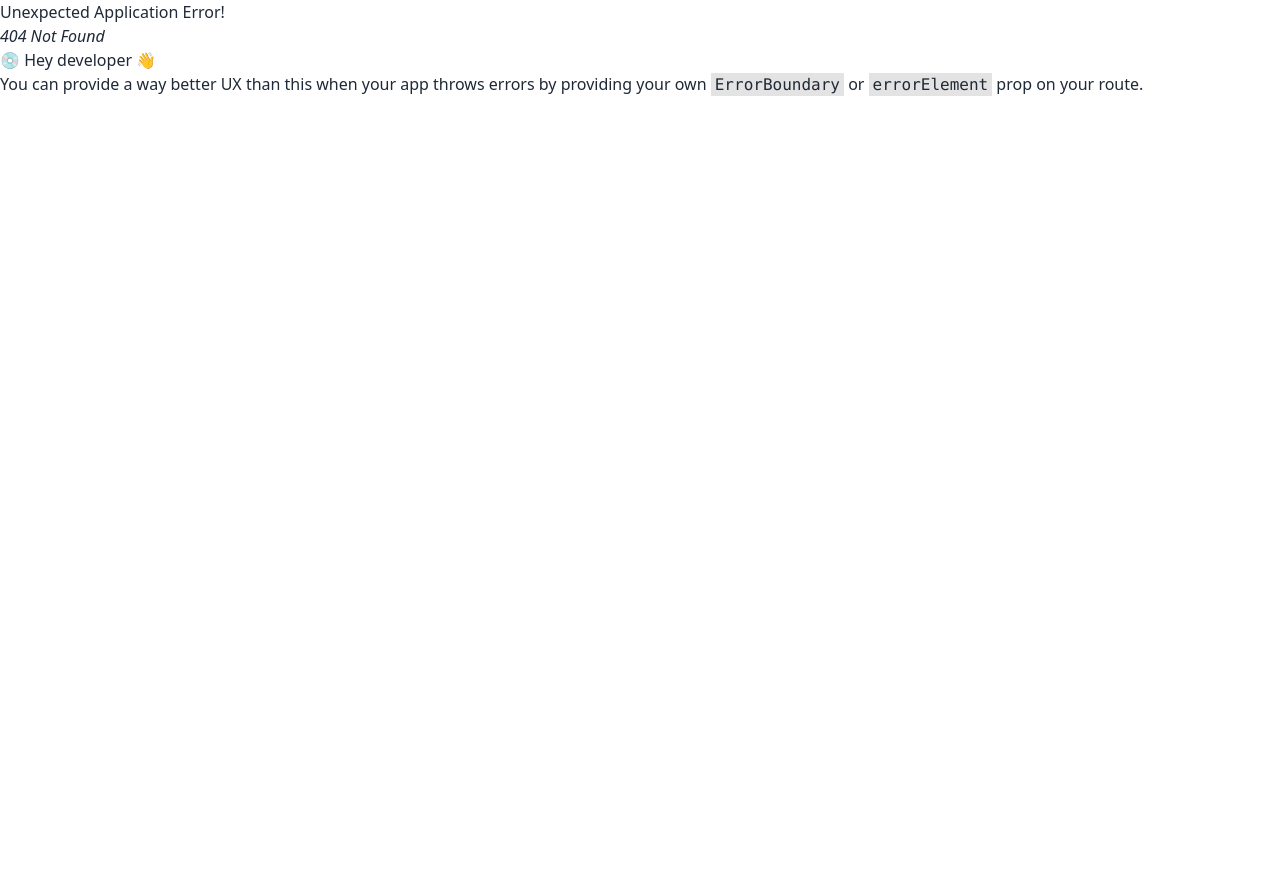
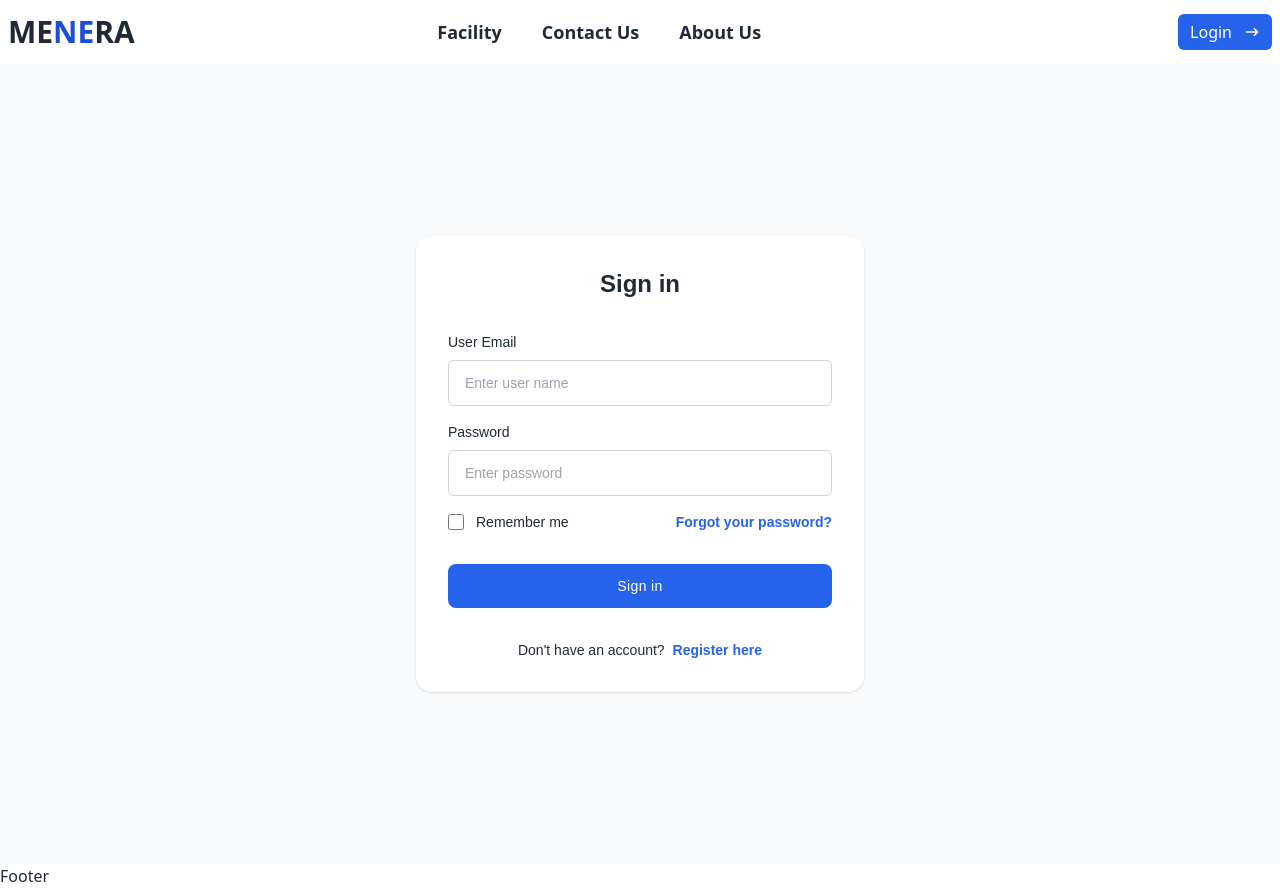
Before and after one commit to EmranAli-15/L2-Assignment-5, a React (Vite) app: page /login in a window 1280 px wide. Before the commit this address had no page. Before the commit the page ends 800 px from the top, so only its background shows below. Built offline with nearby package versions, Linux system fonts and the light colour scheme.

Commit message:
banner section done

```diff
--- a/src/index.css
+++ b/src/index.css
@@ -2,9 +2,10 @@
 @tailwind components;
 @tailwind utilities;
 
-.pcAuthBtn {
-    @apply h-9 px-5 text-white bg-blue-500 hover:bg-blue-400 rounded-lg flex items-center justify-center gap-x-2
+.primaryBtn {
+    @apply h-8 px-3 text-white bg-blue-600 hover:bg-blue-700 rounded-md flex items-center justify-center gap-x-1
 }
-.mobileAuthBtn {
-    @apply h-7 px-3 text-white bg-blue-500 hover:bg-blue-400 rounded-lg flex items-center justify-center gap-x-1
+
+.secondaryBtn {
+    @apply h-8 px-3 text-white bg-transparent border-[1px] border-blue-600 hover:bg-blue-700 rounded-md flex items-center justify-center gap-x-1
 }
--- /dev/null
+++ b/src/pages/auth/Login.tsx
@@ -0,0 +1,53 @@
+
+export default function Login() {
+    return (
+        <div>
+            <div className="bg-gray-50 font-[sans-serif]">
+                <div className="min-h-screen flex flex-col items-center justify-center py-6 px-4">
+                    <div className="max-w-md w-full">
+
+                        <div className="p-8 rounded-2xl bg-white shadow">
+                            <h2 className="text-gray-800 text-center text-2xl font-bold">Sign in</h2>
+                            <form className="mt-8 space-y-4">
+                                <div>
+                                    <label className="text-gray-800 text-sm mb-2 block">User Email</label>
+                                    <div className="relative flex items-center">
+                                        <input type="email" required className="w-full text-gray-800 text-sm border border-gray-300 px-4 py-3 rounded-md outline-blue-600" placeholder="Enter user name" />
+                                    </div>
+                                </div>
+
+                                <div>
+                                    <label className="text-gray-800 text-sm mb-2 block">Password</label>
+                                    <div className="relative flex items-center">
+                                        <input type="password" required className="w-full text-gray-800 text-sm border border-gray-300 px-4 py-3 rounded-md outline-blue-600" placeholder="Enter password" />
+                                    </div>
+                                </div>
+
+                                <div className="flex flex-wrap items-center justify-between gap-4">
+                                    <div className="flex items-center">
+                                        <input id="remember-me" name="remember-me" type="checkbox" className="h-4 w-4 shrink-0 text-blue-600 focus:ring-blue-500 border-gray-300 rounded" />
+                                        <label htmlFor="remember-me" className="ml-3 block text-sm text-gray-800">
+                                            Remember me
+                                        </label>
+                                    </div>
+                                    <div className="text-sm">
+                                        <a className="text-blue-600 hover:underline font-semibold">
+                                            Forgot your password?
+                                        </a>
+                                    </div>
+                                </div>
+
+                                <div className="!mt-8">
+                                    <button type="button" className="w-full py-3 px-4 text-sm tracking-wide rounded-lg text-white bg-blue-600 hover:bg-blue-700 focus:outline-none">
+                                        Sign in
+                                    </button>
+                                </div>
+                                <p className="text-gray-800 text-sm !mt-8 text-center">Don't have an account? <a className="text-blue-600 hover:underline ml-1 whitespace-nowrap font-semibold">Register here</a></p>
+                            </form>
+                        </div>
+                    </div>
+                </div>
+            </div>
+        </div>
+    );
+}
--- /dev/null
+++ b/src/pages/landing/Landing.tsx
@@ -0,0 +1,9 @@
+import Banner from "./components/Banner";
+
+export default function Landing() {
+    return (
+        <div>
+            <Banner></Banner>
+        </div>
+    );
+}
--- /dev/null
+++ b/src/pages/landing/components/Banner.tsx
@@ -0,0 +1,25 @@
+import landingBanner from "../../../assets/landingBanner.jpg"
+
+export default function Banner() {
+    return (
+        <div>
+            <div className="bg-gray-500 relative text-white">
+                <img className="mix-blend-multiply h-[80vh] md:w-screen md:h-[85vh] object-cover" src={landingBanner} alt="" />
+
+                <div className="absolute top-[20%] px-5 md:px-10">
+                    <p>WELCOME TO ME<span className="text-blue-600">NE</span>RA</p>
+
+                    <h1 className="my-4 md:my-6 text-4xl font-semibold">International <br /> Standard Futsal <br /> Field</h1>
+
+                    <p className="mb-7 md:mb-9">Lorem ipsum dolor sit amet consectetur adipisicing elit. Quisquam nostrum pariatur nisi repellat ea odio!</p>
+
+                    <div className="md:flex items-center gap-x-5">
+                        <button className="primaryBtn md:h-9 my-4 md:my-6">Get Started</button>
+
+                        <button className="secondaryBtn md:h-9">Reservation Now</button>
+                    </div>
+                </div>
+            </div>
+        </div>
+    );
+}
--- a/src/pages/shared/Navbar.tsx
+++ b/src/pages/shared/Navbar.tsx
@@ -1,4 +1,5 @@
 import { HiArrowNarrowRight } from "react-icons/hi";
+import { Link } from "react-router-dom";
 
 export default function Navbar() {
     return <div>
@@ -21,26 +22,32 @@ export default function Navbar() {
                     </div>
                     <ul
                         tabIndex={0}
-                        className="dropdown-content bg-base-100 rounded-md z-[1] mt-3 w-[95vw] p-2 shadow space-y-3">
-                        <li className="hover:underline hover:text-blue-500 cursor-pointer">Facility</li>
-                        <li className="hover:underline hover:text-blue-500 cursor-pointer">Contact Us</li>
-                        <li className="hover:underline hover:text-blue-500 cursor-pointer">About Us</li>
+                        className="dropdown-content font-semibold bg-base-100 rounded-md z-[1] mt-3 w-[calc(100vw_-_16px)] p-5 shadow space-y-3">
+                        <li className="hover:underline hover:text-blue-700 cursor-pointer">Facility</li>
+                        <li className="hover:underline hover:text-blue-700 cursor-pointer">Contact Us</li>
+                        <li className="hover:underline hover:text-blue-700 cursor-pointer">About Us</li>
                     </ul>
                 </div>
-                <p className="hover:cursor-pointer text-xl md:text-3xl font-bold">ME<span className="text-blue-500">NE</span>RA</p>
+                <Link to="/">
+                    <p className="hover:cursor-pointer text-xl md:text-3xl font-bold">ME<span className="text-blue-700">NE</span>RA</p>
+                </Link>
             </div>
             <div className="navbar-start hidden lg:flex">
                 <ul className="menu menu-horizontal flex gap-x-10 text-lg font-semibold">
-                    <li className="hover:underline hover:text-blue-500 cursor-pointer">Facility</li>
-                    <li className="hover:underline hover:text-blue-500 cursor-pointer">Contact Us</li>
-                    <li className="hover:underline hover:text-blue-500 cursor-pointer">About Us</li>
+                    <li className="hover:underline hover:text-blue-700 cursor-pointer">Facility</li>
+                    <li className="hover:underline hover:text-blue-700 cursor-pointer">Contact Us</li>
+                    <li className="hover:underline hover:text-blue-700 cursor-pointer">About Us</li>
                 </ul>
             </div>
             <div className="navbar-end">
-                <button className="mobileAuthBtn md:h-9 md:gap-x-3">
-                    <p>Login</p>
-                    <HiArrowNarrowRight></HiArrowNarrowRight>
-                </button>
+                <Link to="/login">
+                    <button className="primaryBtn md:h-9 md:gap-x-3">
+                        <p>Login</p>
+                        <p className="hidden md:block">
+                            <HiArrowNarrowRight></HiArrowNarrowRight>
+                        </p>
+                    </button>
+                </Link>
             </div>
         </div>
     </div>;
```
Also changed, not shown: src/router/router.tsx (+11 -3 lines), src/assets/landingBanner.jpg (added).
